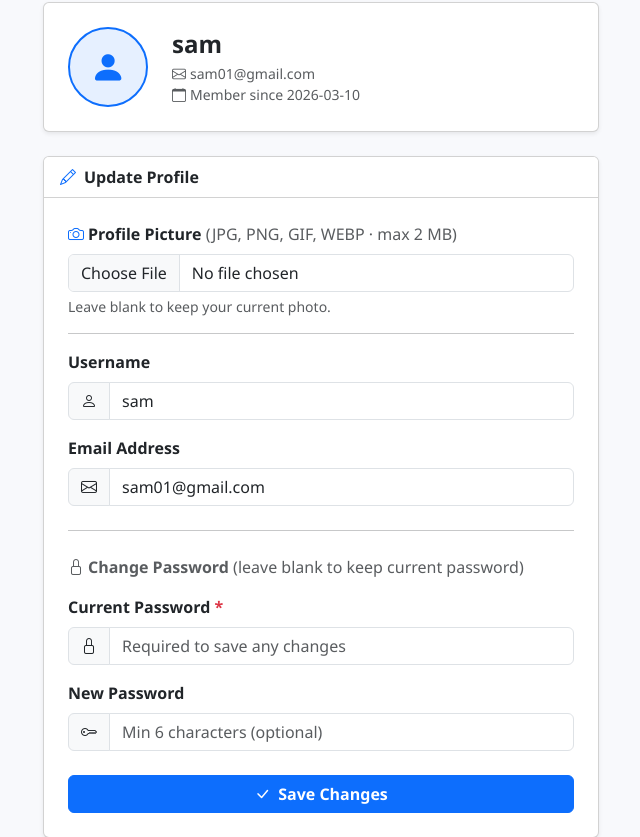
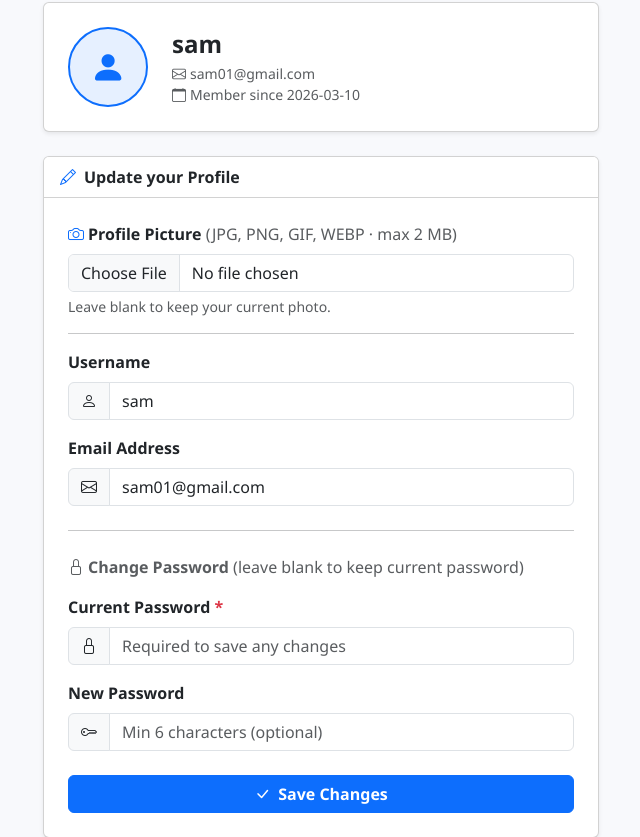
Before and after one commit to sanzinanafrose/Pocket-Flow, a Flask app: page /profile in a window 1280 px wide. Shown: the part 135-972 px from the top of the page, without its empty margins (319-959 px from the left). Run offline with Flask 3, Linux system fonts and the light colour scheme; a user stored in the database is signed in; data comes from the database, SQL or seed files in the repository.

Commit message:
update profile page

```diff
--- a/module1/templates/profile.html
+++ b/module1/templates/profile.html
@@ -50,7 +50,7 @@
             <input type="hidden" name="current_password" value="">
             <button type="submit" class="btn btn-sm btn-outline-danger mt-2"
                     onclick="return confirm('Remove your profile picture?')">
-              <i class="bi bi-trash me-1"></i>Remove Photo
+              <i class="bi bi-trash me-1"></i>Remove your Photo
             </button>
           </form>
         {% endif %}
@@ -61,7 +61,7 @@
   <!-- Update form -->
   <div class="card shadow-sm">
     <div class="card-header bg-white fw-semibold">
-      <i class="bi bi-pencil me-2 text-primary"></i>Update Profile
+      <i class="bi bi-pencil me-2 text-primary"></i>Update your Profile
     </div>
     <div class="card-body p-4">
       <form method="POST" action="{{ url_for('profile') }}"
```
